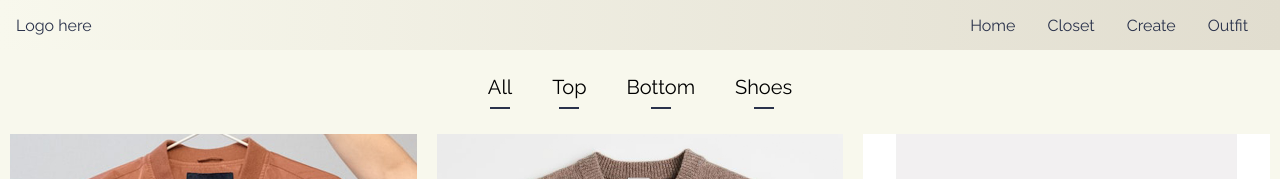
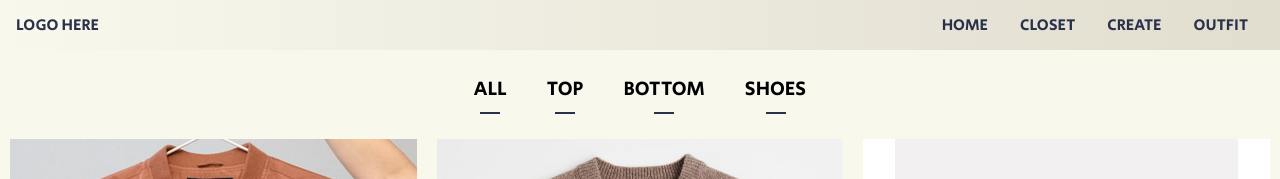
Before and after one commit to AliDabdoub/exjobb-malmoGrupp, a Next.js app in the folder exjobb/: page /closet in a window 1280 px wide. Shown: the top 179 px of the page. Built offline with nearby package versions, Linux system fonts and the light colour scheme.

Commit message:
Changed fonts

```diff
--- a/exjobb/pages/create/index.js
+++ b/exjobb/pages/create/index.js
@@ -33,7 +33,7 @@
     const [buttonText, setButtonText] = useState(initialText);
 
     function handleClick() {
-      setButtonText('Your outfit has been saved');
+      setButtonText('This outfit has been saved');
 
       setTimeout(() => {
         setButtonText(initialText);
--- a/exjobb/src/styles/Home.module.scss
+++ b/exjobb/src/styles/Home.module.scss
@@ -1,3 +1,5 @@
+@import url(https://fonts.googleapis.com/css2?family=Secular+One&display=swap);
+
 $base-color: #f8f8ed;
 $accent-light: #e1ddcf;
 $accent-dark: #2a324b;
@@ -80,8 +82,8 @@
   border-radius: 5px;
   padding: 0.75rem;
   font-size: 1.1rem;
-  font-family: Menlo, Monaco, Lucida Console, Liberation Mono, DejaVu Sans Mono,
-    Bitstream Vera Sans Mono, Courier New, monospace;
+  font-family: 'Secular One', sans-serif;
+  text-transform: uppercase;
 }
 
 .grid {
--- a/exjobb/src/styles/Navbar.module.scss
+++ b/exjobb/src/styles/Navbar.module.scss
@@ -1,4 +1,4 @@
-@import url(https://fonts.googleapis.com/css?family=Raleway);
+@import url(https://fonts.googleapis.com/css2?family=Secular+One&display=swap);
 
 $base-color: #f8f8ed;
 $accent-light: #e1ddcf;
--- a/exjobb/src/styles/globals.css
+++ b/exjobb/src/styles/globals.css
@@ -1,10 +1,11 @@
+@import url(https://fonts.googleapis.com/css2?family=Secular+One&display=swap);
 
 html,
 body {
   padding: 0;
   margin: 0;
-  font-family: -apple-system, BlinkMacSystemFont, Segoe UI, Roboto, Oxygen,
-    Ubuntu, Cantarell, Fira Sans, Droid Sans, Helvetica Neue, sans-serif;
+  font-family: 'Secular One', sans-serif;
+  text-transform: uppercase;
   margin: 0;
   height: 100%;
   background-color: #f8f8ed;
@@ -17,7 +18,8 @@
 }
 
 * {
-  font-family: "Raleway";
+  font-family: 'Secular One', sans-serif;
+  text-transform: uppercase;
   box-sizing: border-box;
 }
 
```
